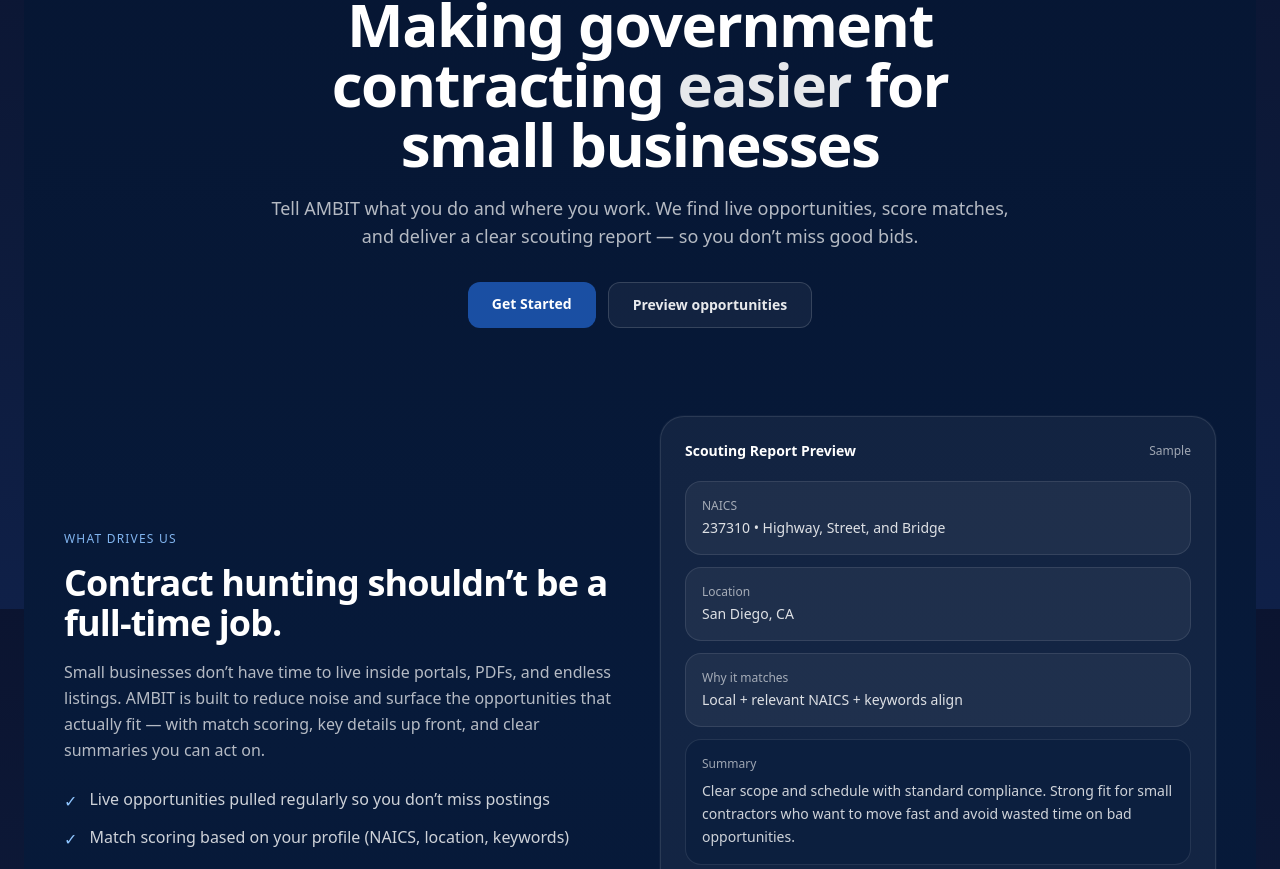
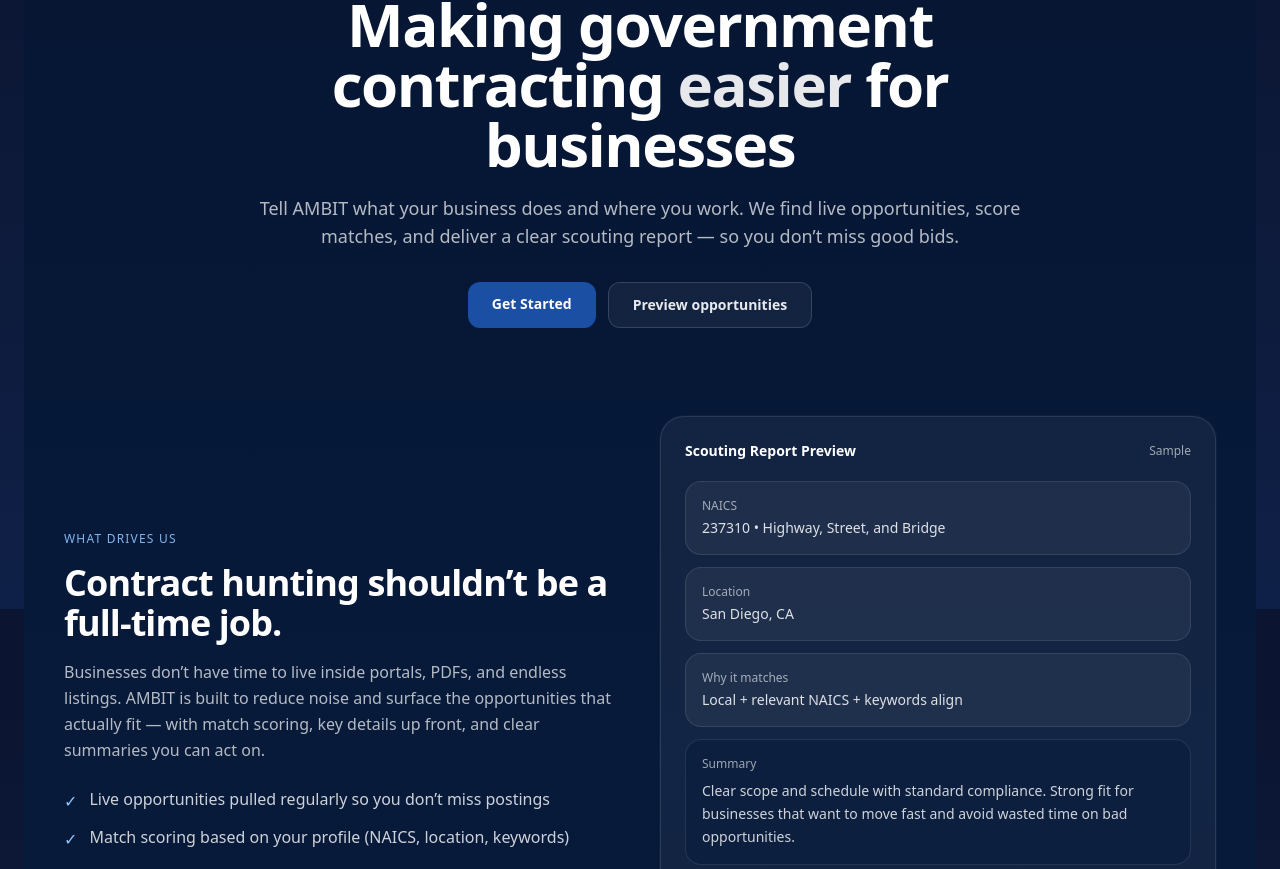
Before and after one commit to seansevrix/ambit, a Next.js app: page /about in a window 1280 px wide. Shown: the part 191-1060 px from the top of the page. Built offline with nearby package versions, Linux system fonts and the light colour scheme.

Commit message:
Update About page wording (business)

```diff
--- a/app/about/page.tsx
+++ b/app/about/page.tsx
@@ -4,7 +4,7 @@
 export const metadata = {
   title: "About | AMBIT",
   description:
-    "AMBIT helps small businesses find the right government contracts faster with clear matches and simple scouting reports.",
+    "AMBIT helps businesses find the right government contracts faster with clear matches and simple scouting reports.",
 };
 
 const PREVIEW_HREF = "/opportunities";
@@ -23,12 +23,12 @@
 
             <h1 className="mt-4 text-4xl md:text-6xl font-semibold tracking-tight">
               Making government contracting
-              <span className="text-white/90"> easier</span> for small businesses
+              <span className="text-white/90"> easier</span> for businesses
             </h1>
 
             <p className="mt-5 text-base md:text-lg text-white/70">
-              Tell AMBIT what you do and where you work. We find live opportunities, score matches,
-              and deliver a clear scouting report — so you don’t miss good bids.
+              Tell AMBIT what your business does and where you work. We find live opportunities,
+              score matches, and deliver a clear scouting report — so you don’t miss good bids.
             </p>
 
             <div className="mt-8 flex flex-col sm:flex-row gap-3 justify-center">
@@ -63,7 +63,7 @@
             </h2>
 
             <p className="mt-4 text-white/70 leading-relaxed">
-              Small businesses don’t have time to live inside portals, PDFs, and endless listings.
+              Businesses don’t have time to live inside portals, PDFs, and endless listings.
               AMBIT is built to reduce noise and surface the opportunities that actually fit —
               with match scoring, key details up front, and clear summaries you can act on.
             </p>
@@ -90,8 +90,8 @@
               <div className="rounded-2xl border border-white/10 bg-[#071a3a]/50 p-4">
                 <div className="text-xs text-white/60">Summary</div>
                 <div className="mt-2 text-sm text-white/80 leading-relaxed">
-                  Clear scope and schedule with standard compliance. Strong fit for small contractors
-                  who want to move fast and avoid wasted time on bad opportunities.
+                  Clear scope and schedule with standard compliance. Strong fit for businesses
+                  that want to move fast and avoid wasted time on bad opportunities.
                 </div>
               </div>
             </div>
```
